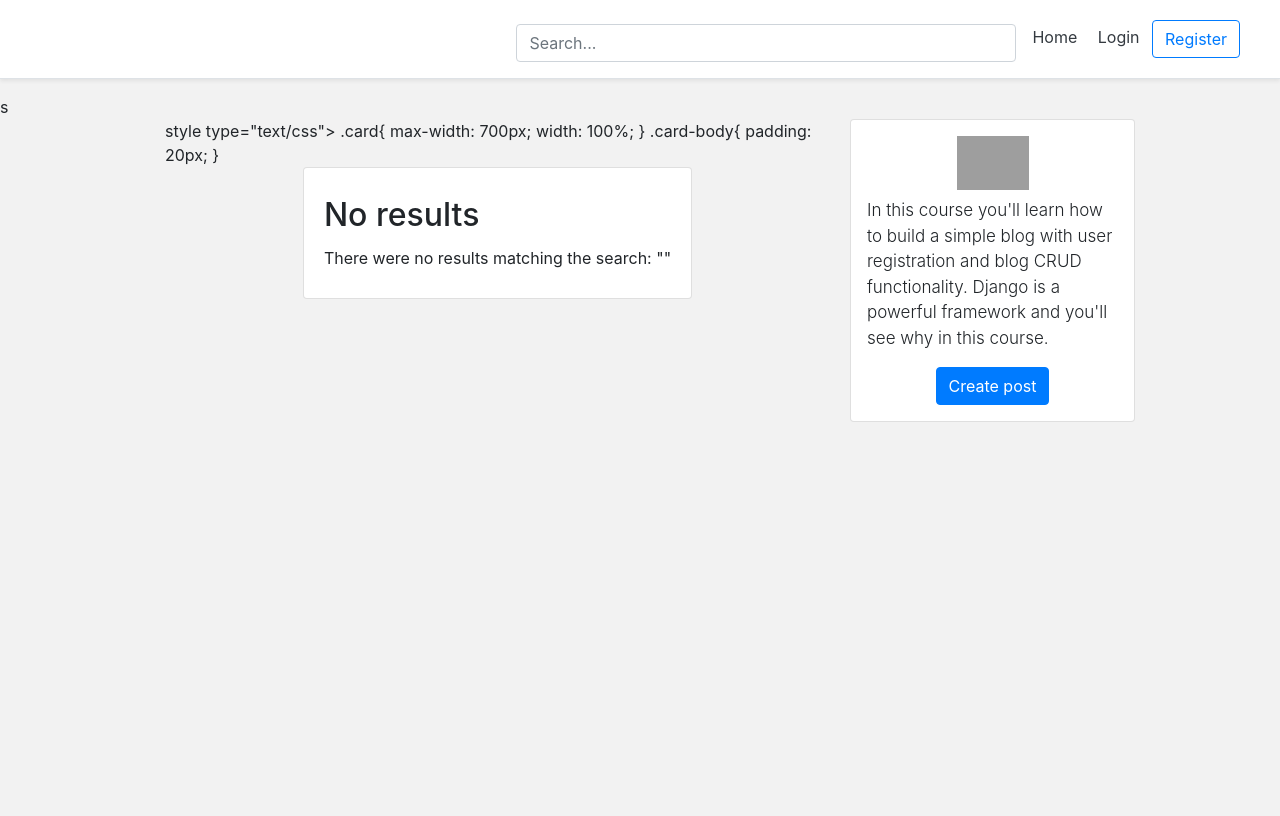
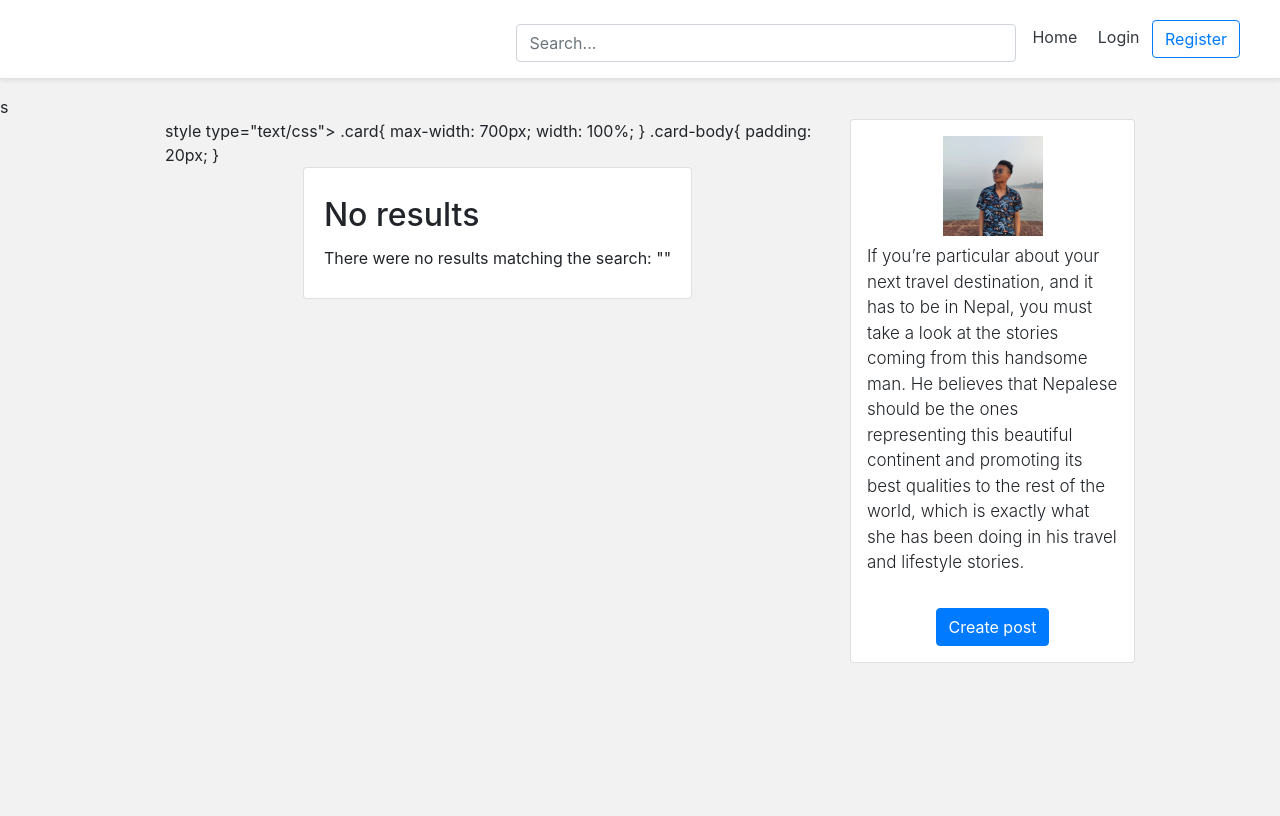
Before and after one commit to nipu-pasa/Django, a Django app: page / in a window 1280 px wide. Shown: the top 816 px of the page. Run offline with Django 3.2, Linux system fonts and the light colour scheme; some libraries are stand-ins or nearby versions; grey boxes are pictures that could not be loaded.

Commit message:
apply images with description

```diff
--- a/src/account/templates/account/register.html
+++ b/src/account/templates/account/register.html
@@ -47,7 +47,7 @@
 
 <form class="form-signin" method="post">{% csrf_token %}
   <div class="d-flex flex-column pb-3">
-    <img class="img-fluid mx-auto d-block" src="{% static 'codingwithmitch_logo.png' %}" alt="Codignwithmitch logo image" width="72" height="72">
+    <img class="img-fluid mx-auto d-block" src="{% static 'download.jpg' %}" alt="CodignwithPasa logo" width="72" height="72">
   </div>
   <h1 class="h3 mb-3 font-weight-normal">Register an account</h1>
 
--- a/src/personal/templates/personal/home.html
+++ b/src/personal/templates/personal/home.html
@@ -48,9 +48,8 @@
 			<!-- Top 'create post' bar -->
 			<div class="d-lg-none mb-3">
 				<div class="card m-auto d-flex flex-column p-3">
-					<img class="img-fluid d-block m-auto pb-2" src="{% static 'codingwithmitch_logo.png' %}" width="72" height="72">
-					<p class="lead">In this course you'll learn how to build a simple blog with user registration and blog CRUD functionality. Django is a powerful
-	  					framework and you'll see why in this course.</p>
+					<img class="img-fluid d-block m-auto pb-2" src="{% static 'pasa1.jpg' %}" width="72" height="72">
+					<p class="lead">If you’re particular about your next travel destination, and it has to be in Nepal, you must take a look at the stories coming from this handsome man. He believes that Nepalese should be the ones representing this beautiful continent and promoting its best qualities to the rest of the world, which is exactly what she has been doing in his travel and lifestyle stories.</p>
 					<p class="m-auto"><a class="btn btn-primary" href="{% url 'blog:create' %}">Create post</a></p>
 				</div>
 			</div>
@@ -81,9 +80,9 @@
 		<div class="right-column col-lg-3 d-lg-flex d-none flex-column">
 
 			<div class="card create-post-bar d-flex flex-column p-3">
-				<img class="img-fluid d-block m-auto pb-2" src="{% static 'codingwithmitch_logo.png' %}" width="72" height="72">
-				<p class="lead">In this course you'll learn how to build a simple blog with user registration and blog CRUD functionality. Django is a powerful
-  					framework and you'll see why in this course.</p>
+				<img class="img-fluid d-block m-auto pb-2" src="{% static 'pasa1.jpg' %}" width="100" height="100">
+				<p class="lead">If you’re particular about your next travel destination, and it has to be in Nepal, you must take a look at the stories coming from this handsome man. He believes that Nepalese should be the ones representing this beautiful continent and promoting its best qualities to the rest of the world, which is exactly what she has been doing in his travel and lifestyle stories.</p>
+				</p>
 				<p class="m-auto"><a class="btn btn-primary" href="{% url 'blog:create' %}">Create post</a></p>
 			</div>
 
```
Also changed, not shown: src/db.sqlite3, src/static/IMG_20230210_081924_467.jpg (added), src/static/IMG_20230210_085253_029.jpg (added), src/static/IMG_20230210_085253_125.jpg (added), src/static/IMG_20230210_085329_236.jpg (added), src/static/IMG_20230211_230454_259.jpg (added), src/static/IMG_20230211_230454_348.jpg (added), src/static/download.jpeg (added), src/static/pasa1.jpg (added).
